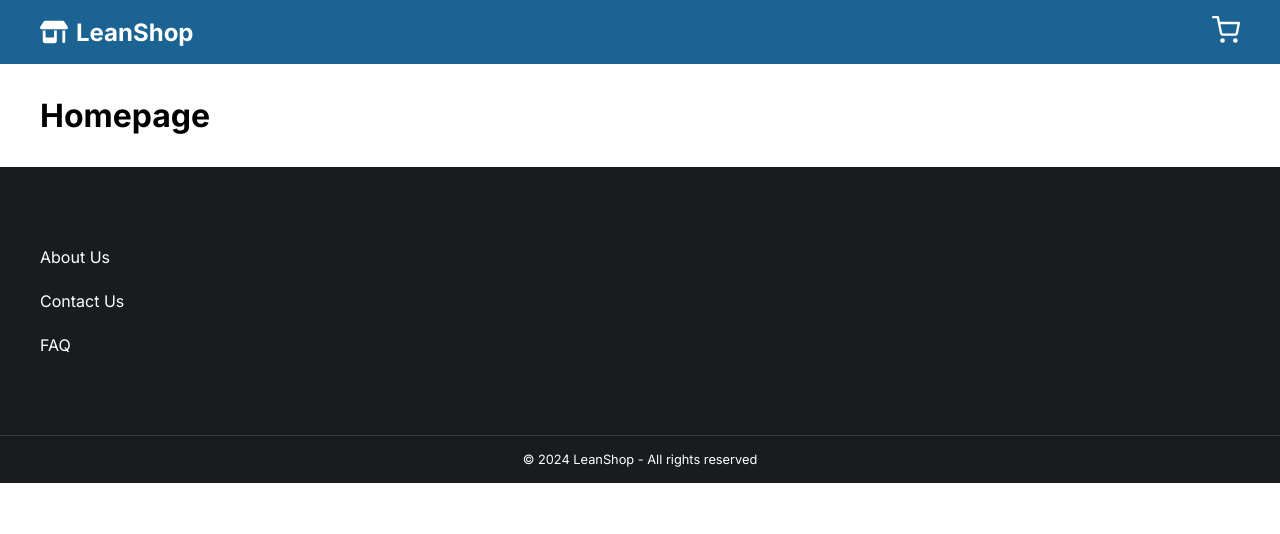
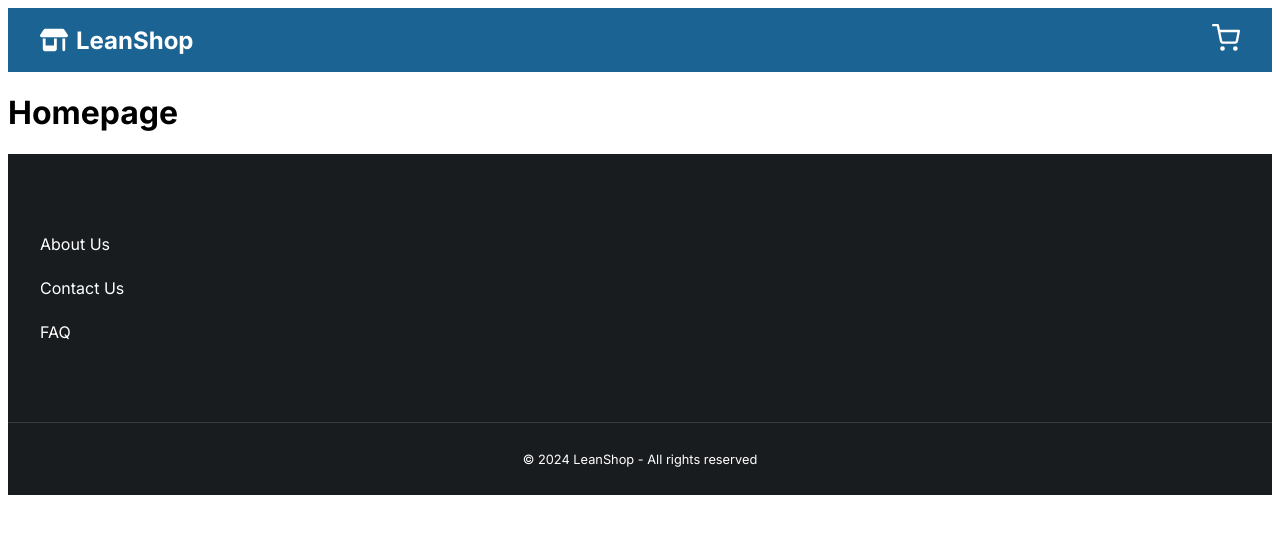
Before and after one commit to sijita/lean-shop, a Next.js app: page / in a window 1280 px wide. Shown: the top 534 px of the page. Built offline with nearby package versions, Linux system fonts and the light colour scheme.

Commit message:
fix!: cleanup the boilerplate to my liking

```diff
--- a/src/app/(shop)/layout.tsx
+++ b/src/app/(shop)/layout.tsx
@@ -1,21 +1,17 @@
-import React from "react";
-import Navbar from "@/components/Navbar";
-import Footer from "@/components/Footer";
+import React from 'react';
+import Navbar from '@/components/navbar/navbar';
+import Footer from '@/components/footer/footer';
 
 type MainLayoutProps = {
   children: React.ReactNode;
 };
 
-const MainLayout: React.FC<MainLayoutProps> = ({ children }) => {
+export default function MainLayout({ children }: MainLayoutProps) {
   return (
     <React.Fragment>
       <Navbar />
-            <main className="main-container">
-                {children}
-            </main>
+      <main>{children}</main>
       <Footer />
     </React.Fragment>
-    )
-};
-
-export default MainLayout;
+  );
+}
--- a/src/app/(shop)/page.tsx
+++ b/src/app/(shop)/page.tsx
@@ -1,11 +1,9 @@
-import React from "react";
+import React from 'react';
 
-const Homepage = async () => {
-    return (
-        <div>
-            <h1>Homepage</h1>
-        </div>
-    );
-};
-
-export default Homepage;
+export default async function Homepage() {
+  return (
+    <div>
+      <h1>Homepage</h1>
+    </div>
+  );
+}
--- a/src/app/globals.scss
+++ b/src/app/globals.scss
@@ -1,9 +1,9 @@
 :root {
   --max-width: 1100px;
   --border-radius: 12px;
-  --font-mono: ui-monospace, Menlo, Monaco, "Cascadia Mono", "Segoe UI Mono",
-    "Roboto Mono", "Oxygen Mono", "Ubuntu Monospace", "Source Code Pro",
-    "Fira Mono", "Droid Sans Mono", "Courier New", monospace;
+  --font-mono: ui-monospace, Menlo, Monaco, 'Cascadia Mono', 'Segoe UI Mono',
+    'Roboto Mono', 'Oxygen Mono', 'Ubuntu Monospace', 'Source Code Pro',
+    'Fira Mono', 'Droid Sans Mono', 'Courier New', monospace;
 
   --foreground-rgb: 0, 0, 0;
   --background-start-rgb: 214, 219, 220;
@@ -42,8 +42,6 @@
 
 * {
   box-sizing: border-box;
-  padding: 0;
-  margin: 0;
 }
 
 html,
--- a/src/components/Footer/index.tsx
+++ /dev/null
@@ -1,21 +0,0 @@
-import styles from "./Footer.module.scss";
-
-const Footer = () => {
-    return (
-        <footer className={styles.footer}>
-            <div className={styles.content}>
-                <div className={styles.socialMedia}>
-                    <a href="/">About Us</a>
-                    <a href="/">Contact Us</a>
-                    <a href="/">FAQ</a>
-                </div>
-                <div className={styles.sep} />
-                <div className={styles.copyRight}>
-                    <p>© {new Date().getFullYear()} LeanShop - All rights reserved</p>
-                </div>
-            </div>
-        </footer>
-    )
-}
-
-export default Footer;
--- a/src/components/Navbar/index.tsx
+++ /dev/null
@@ -1,28 +0,0 @@
-import Link from "next/link";
-import { FaShop } from "react-icons/fa6";
-import { FiShoppingCart } from "react-icons/fi";
-import styles from "./Navbar.module.scss";
-
-const Navbar = () => {
-    return (
-        <div className={styles.root}>
-            <header className={styles.header}>
-                <nav className={styles.navbar}>
-                    <div className={styles.brand}>
-                        <FaShop size={28} />
-                        <Link href="/" className={styles.brandName}>
-                            LeanShop
-                        </Link>
-                    </div>
-                    <div className={styles.card}>
-                        <Link href="/cart">
-                            <FiShoppingCart size={28} />
-                        </Link>
-                    </div>
-                </nav>
-            </header>
-        </div>
-    )
-}
-
-export default Navbar;
--- a/src/components/Providers/index.tsx
+++ b/src/components/Providers/index.tsx
@@ -1,7 +1,7 @@
-"use client";
+'use client';
 
-import React from "react";
-import { QueryClient, QueryClientProvider } from "@tanstack/react-query";
+import React from 'react';
+import { QueryClient, QueryClientProvider } from '@tanstack/react-query';
 
 type ProvidersProps = Readonly<{
   children: React.ReactNode;
@@ -9,12 +9,8 @@ type ProvidersProps = Readonly<{
 
 const queryClient = new QueryClient();
 
-const Providers = ({ children }: ProvidersProps) => {
-    return (
-        <QueryClientProvider client={queryClient}>
-            {children}
-        </QueryClientProvider>
-    )
-};
-
-export default Providers;
+export default function Providers({ children }: ProvidersProps) {
+  return (
+    <QueryClientProvider client={queryClient}>{children}</QueryClientProvider>
+  );
+}
--- /dev/null
+++ b/src/components/footer/footer.tsx
@@ -0,0 +1,19 @@
+import styles from './Footer.module.scss';
+
+export default function Footer() {
+  return (
+    <footer className={styles.footer}>
+      <div className={styles.content}>
+        <div className={styles.socialMedia}>
+          <a href="/">About Us</a>
+          <a href="/">Contact Us</a>
+          <a href="/">FAQ</a>
+        </div>
+        <div className={styles.sep} />
+        <div className={styles.copyRight}>
+          <p>© {new Date().getFullYear()} LeanShop - All rights reserved</p>
+        </div>
+      </div>
+    </footer>
+  );
+}
--- /dev/null
+++ b/src/components/navbar/navbar.tsx
@@ -0,0 +1,26 @@
+import Link from 'next/link';
+import { FaShop } from 'react-icons/fa6';
+import { FiShoppingCart } from 'react-icons/fi';
+import styles from './Navbar.module.scss';
+
+export default function Navbar() {
+  return (
+    <div className={styles.root}>
+      <header className={styles.header}>
+        <nav className={styles.navbar}>
+          <div className={styles.brand}>
+            <FaShop size={28} />
+            <Link href="/" className={styles.brandName}>
+              LeanShop
+            </Link>
+          </div>
+          <div className={styles.card}>
+            <Link href="/cart">
+              <FiShoppingCart size={28} />
+            </Link>
+          </div>
+        </nav>
+      </header>
+    </div>
+  );
+}
```
Also changed, not shown: src/app/layout.tsx (+8 -10 lines). Lines whose indentation alone changed are shown as unchanged.
